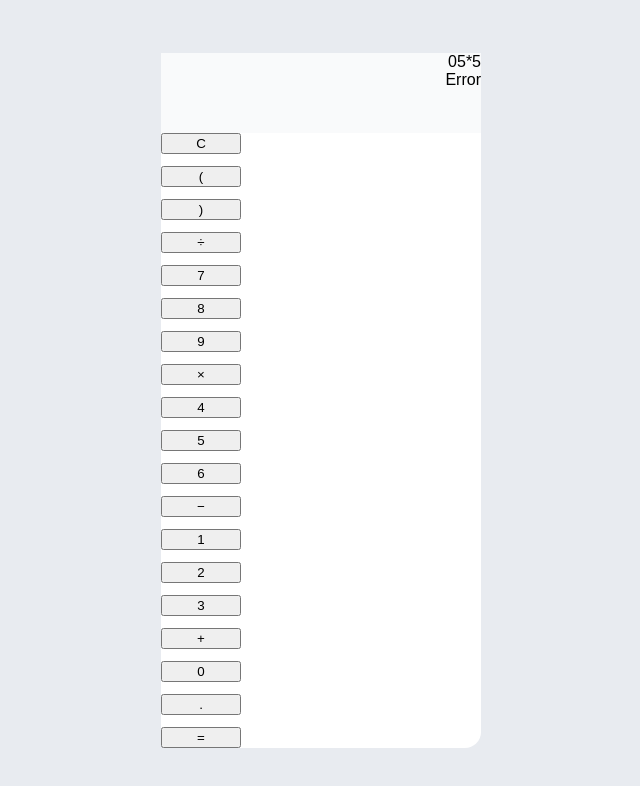
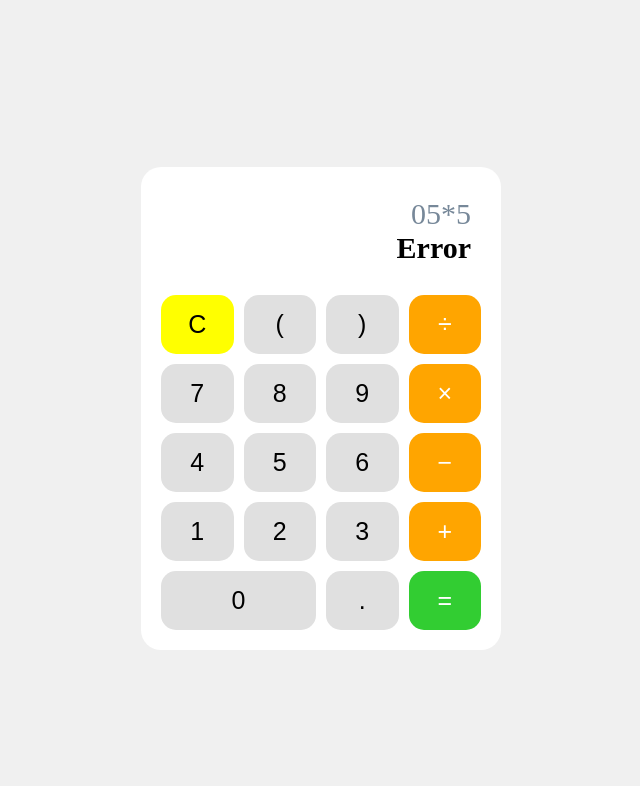
Before and after one commit to jameskaweria/calculator, a plain HTML site: page index.html in a window 1280 px wide. Shown: the whole page, without its empty margins (319-959 px from the left). Drawn offline with Linux system fonts and the light colour scheme.

Commit message:
Added Calc CSS

```diff
--- a/index.html
+++ b/index.html
@@ -9,11 +9,11 @@
 <body>
     <div class="calculator">
         <div class="display">
-            <div>05*5</div>
-            <div>Error</div>
+            <div style="color: lightslategray;">05*5</div>
+            <div><b>Error</b></div>
         </div>
-        <div class="buttons">
-            <button class="special">C</button>
+
+            <button class="clear">C</button>
             <button>(</button>
             <button>)</button>
             <button class="operator">&divide;</button>
@@ -33,10 +33,10 @@
             <button>3</button>
             <button class="operator">&plus;</button>
 
-            <button>0</button>
+            <button class="zero">0</button>
             <button>.</button>
             <button class="equal">=</button>
-        </div>
+
     </div>
 </body>
 </html>
--- a/style.css
+++ b/style.css
@@ -2,32 +2,54 @@ body {
     display: grid;
     justify-content: center;
     align-items: center;
-    height: 100vh;
-    margin: 0;
-    background-color: #e8ebf0;
-    font-family: Arial, sans-serif;
-  }
+    min-height: 100vh;
+    background-color: #f0f0f0;
+}
 
-  .calculator {
+.calculator {
     width: 320px;
-    background: #ffffff;
-    border-radius: 16px;
+    background-color: #fff;
+    border-radius: 20px;
+    padding: 20px;
     display: grid;
     grid-template-columns: repeat(4, 1fr);
+    grid-gap: 10px;
+}
 
-  }
+.display {
+    grid-column: 1 / span 4;
+    text-align: right;
+    padding: 10px;
+    font-size: 30px;
+    margin-bottom: 10px;
+}
 
-  .display {
-    width: 100%;
-    height: 80px;
+button {
+    padding: 15px;
+    font-size: 25px;
     border: none;
-    background: #f9fafb;
-    text-align: right;
-    grid-column: 1 / span 4;
-  }
+    border-radius: 15px;
+    background-color: #e0e0e0;
+    cursor: pointer;
+}
 
-  .calculator .buttons {
-    display: grid;
+button.clear {
+    background-color: #ff0;
+}
 
-    gap: 12px;
-  }
+button.operator {
+    background-color: #ffa500;
+    color: #fff;
+}
+
+button.equal {
+    background-color: #32CD32;
+    color: #fff;
+     grid-column: 4;
+    grid-row: 6;
+}
+
+button.zero {
+    grid-column: 1 / span 2;
+    text-align: center;
+}
```
